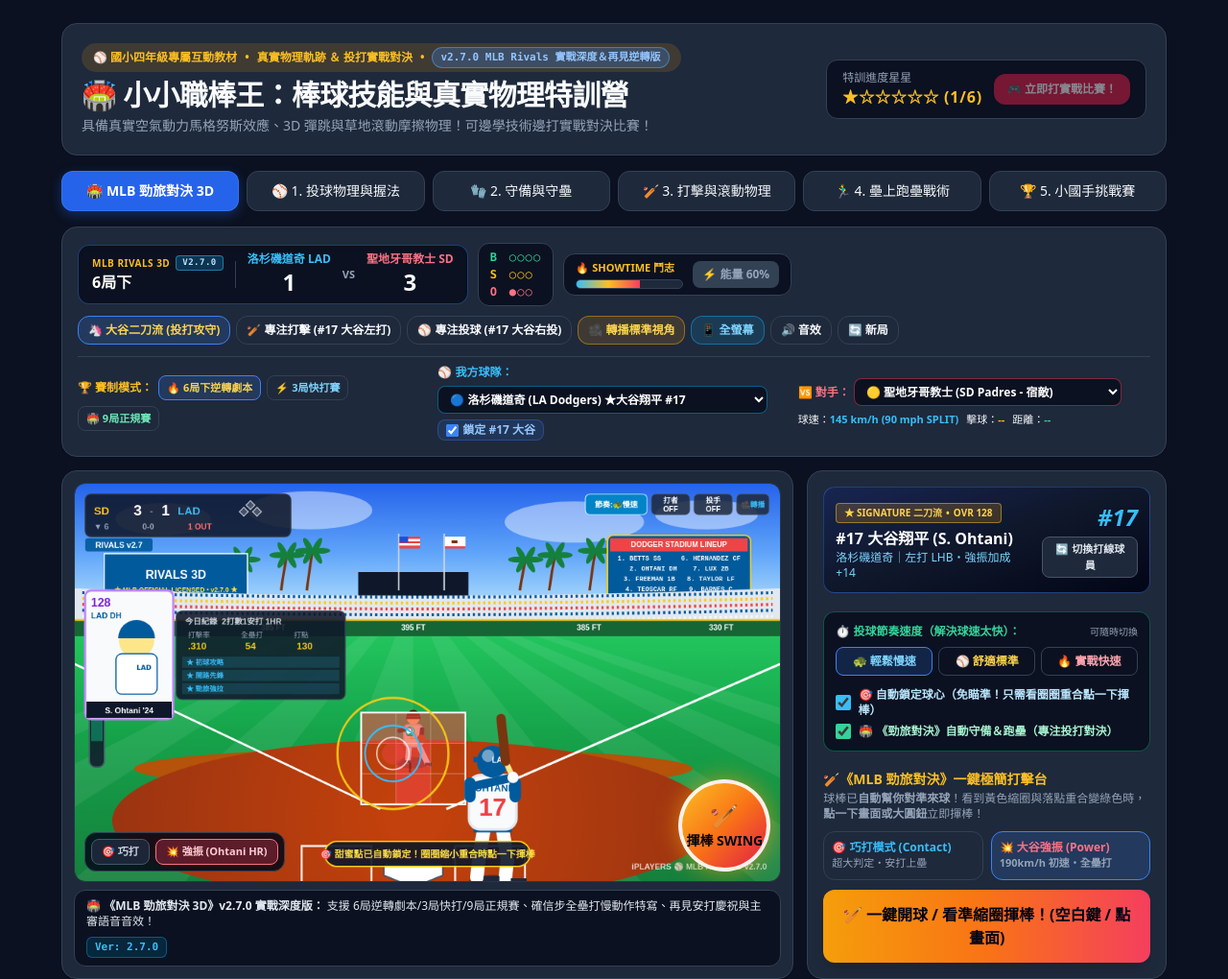
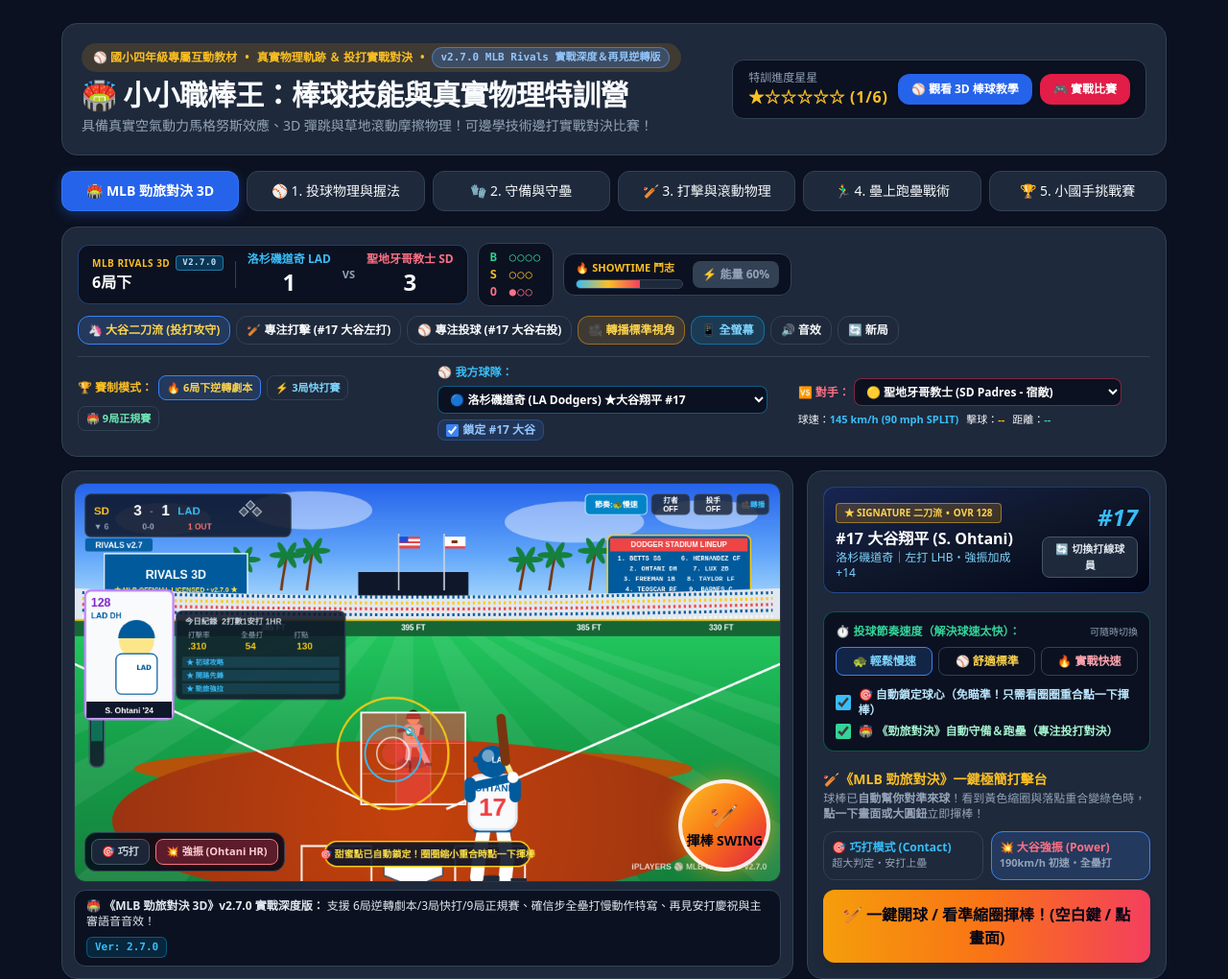
Before and after one commit to zhijaysun0915/baseball-kids-academy, a plain HTML site: page index.html in a window 1280 px wide. Shown: the whole page at 96% size. Drawn offline with nearby package versions, Linux system fonts and the light colour scheme.

Commit message:
fix(cache): 加入防快取 meta 標籤與版本號，並在頂端新增直接切換至 3D 棒球教學按鈕

```diff
--- a/index.html
+++ b/index.html
@@ -3,6 +3,9 @@
 <head>
   <meta charset="UTF-8">
   <meta name="viewport" content="width=device-width, initial-scale=1.0">
+  <meta http-equiv="Cache-Control" content="no-cache, no-store, must-revalidate">
+  <meta http-equiv="Pragma" content="no-cache">
+  <meta http-equiv="Expires" content="0">
   <title>小小職棒王：四年級棒球互動教學樂園 ＆《MLB 勁旅對決 3D》大谷翔平旗艦版 v2.7.0</title>
   <script src="https://cdn.tailwindcss.com"></script>
   <style>
@@ -51,14 +54,19 @@
           具備真實空氣動力馬格努斯效應、3D 彈跳與草地滾動摩擦物理！可邊學技術邊打實戰對決比賽！
         </p>
       </div>
-      <div class="flex items-center gap-3 bg-[var(--background)] border border-[var(--border)] px-4 py-2.5 rounded-xl self-stretch md:self-auto justify-between">
+      <div class="flex flex-wrap items-center gap-2.5 bg-[var(--background)] border border-[var(--border)] px-4 py-2.5 rounded-xl self-stretch md:self-auto justify-between">
         <div class="text-xs text-[var(--muted-foreground)]">
           <div>特訓進度星星</div>
           <div id="star-display" class="text-base font-bold text-amber-400 tracking-wider">★☆☆☆☆☆ (1/6)</div>
         </div>
-        <button onclick="switchMainTab('game')" class="px-3.5 py-2 rounded-xl bg-rose-600 hover:bg-rose-500 text-white font-bold text-xs shadow transition cursor-pointer animate-pulse">
-          🎮 立即打實戰比賽！
-        </button>
+        <div class="flex items-center gap-2">
+          <button onclick="switchMainTab('pitching')" class="px-3.5 py-2 rounded-xl bg-blue-600 hover:bg-blue-500 text-white font-bold text-xs shadow transition cursor-pointer">
+            ⚾ 觀看 3D 棒球教學
+          </button>
+          <button onclick="switchMainTab('game')" class="px-3.5 py-2 rounded-xl bg-rose-600 hover:bg-rose-500 text-white font-bold text-xs shadow transition cursor-pointer">
+            🎮 實戰比賽
+          </button>
+        </div>
       </div>
     </header>
 
@@ -3562,6 +3570,6 @@
       renderQuiz();
     });
   </script>
-  <script src="rivals-game.js"></script>
+  <script src="rivals-game.js?v=2.7.2"></script>
 </body>
 </html>
```
